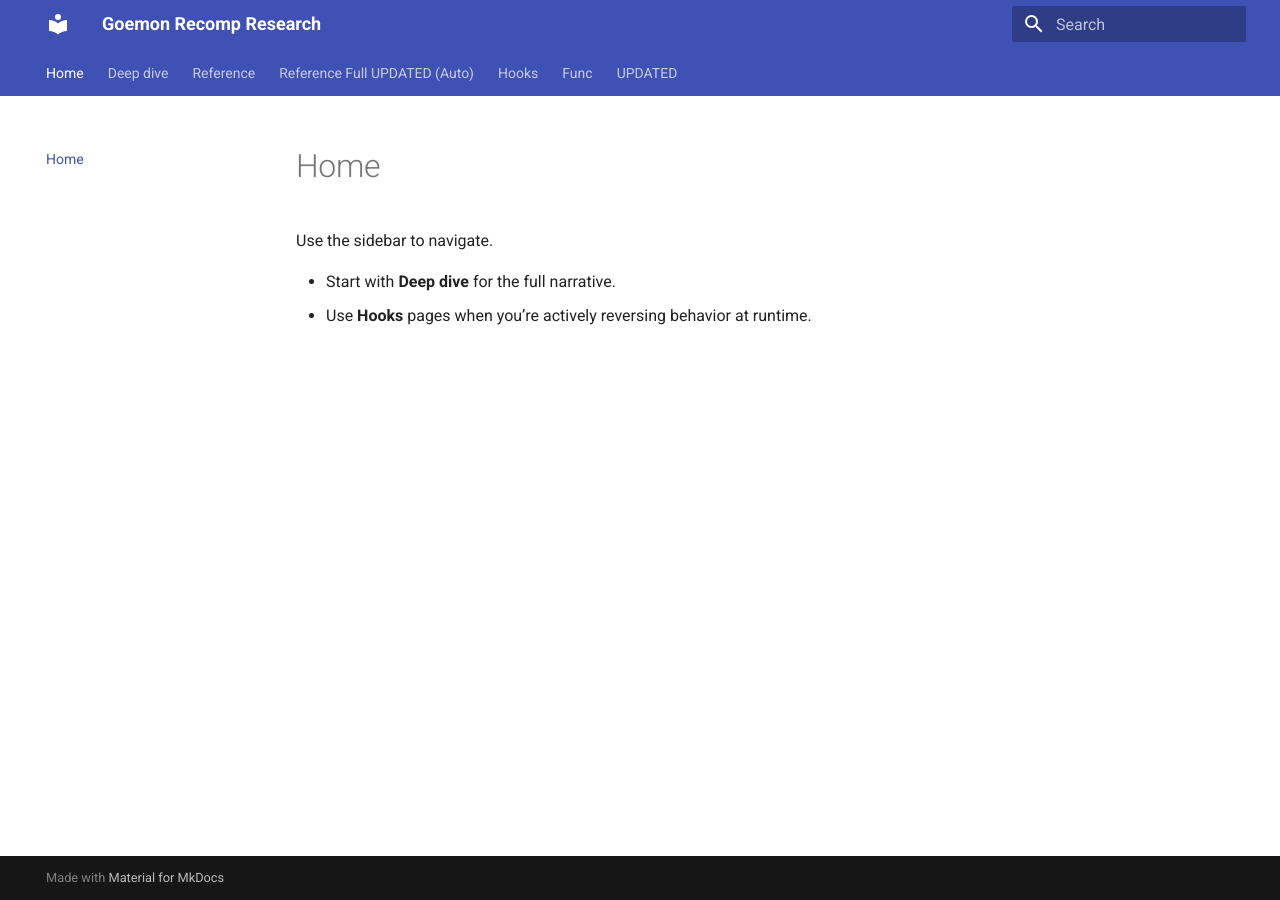
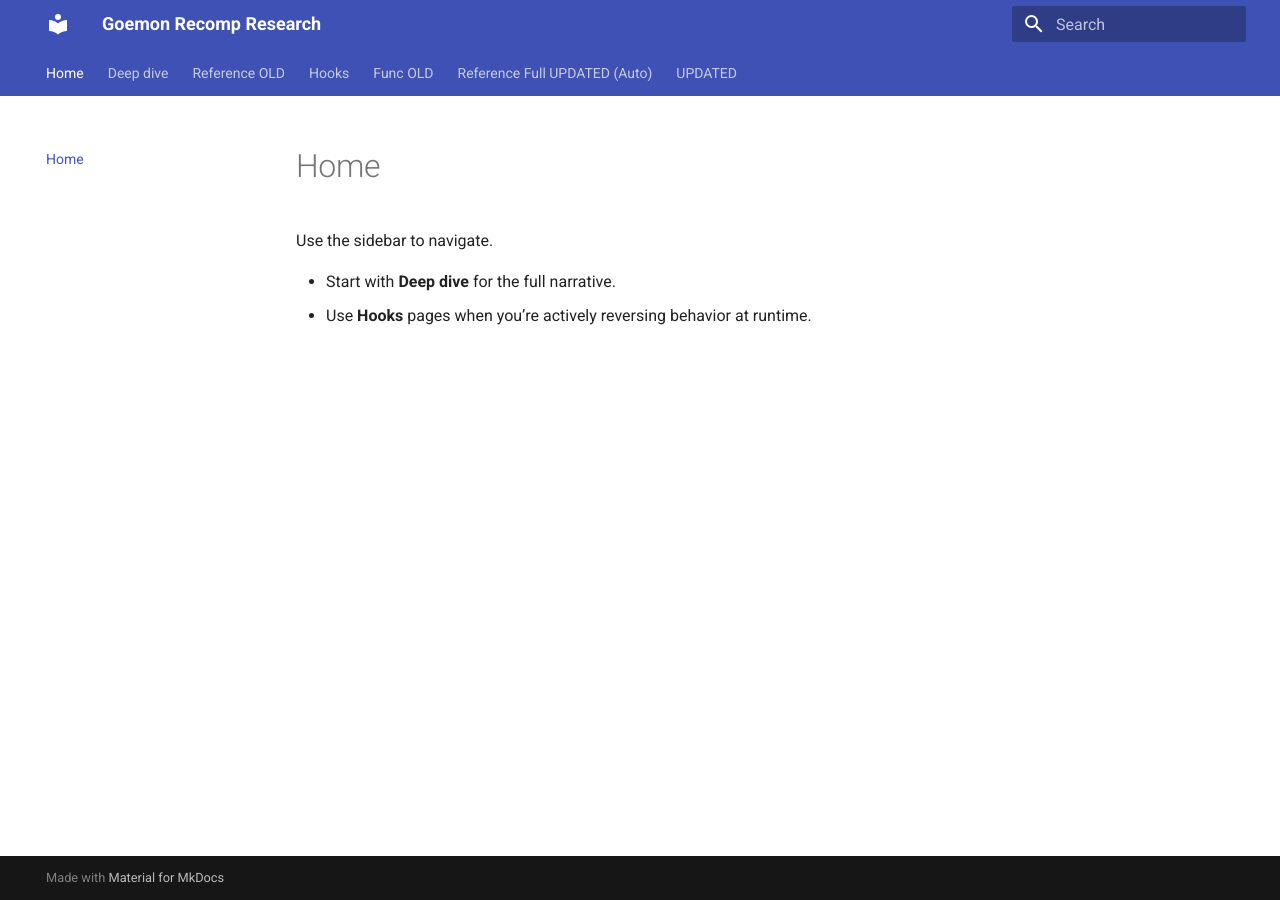
Before and after one commit to sirdankz/goemon-recomp-research, an MkDocs documentation site: the page built from docs/index.md, in a window 1280 px wide. Built offline with MkDocs 1.6.1 and Material for MkDocs 9.7.7, drawn with Linux system fonts in a browser that asks for light colours; some of the changed lines change nothing that is shown.

Commit message:
Refactor navigation structure in mkdocs.yml

```diff
--- a/mkdocs.yml
+++ b/mkdocs.yml
@@ -17,7 +17,7 @@ nav:
   - Home: index.md
   - Deep dive: deep_dive.md
 
-  - Reference:
+  - Reference OLD:
       - Master summarized: master_summarized.md
       - Addresses: addresses.md
       - Globals: globals.md
@@ -27,6 +27,15 @@ nav:
       - Helpers: helpers.md
       - Call graph: call_graph.md
       - Discoveries: discoveries.md
+
+
+  - Hooks:
+      - DD830: hooks/dd830.md
+      - E3B9C: hooks/e3b9c.md
+      - D98E0: hooks/d98e0.md
+
+  - Func OLD:
+      - Functions Index: func/index.md
 
   - Reference Full UPDATED (Auto):
       - Overview: reference/index.md
@@ -39,14 +48,6 @@ nav:
       - Writes/reads index: reference/writes_reads.md
       - Export format / dumps: reference/export_format.md
 
-  - Hooks:
-      - DD830: hooks/dd830.md
-      - E3B9C: hooks/e3b9c.md
-      - D98E0: hooks/d98e0.md
-
-  - Func:
-      - Functions Index: func/index.md
-
   - UPDATED:
       - UPDATED Home: UPDATED/index.md
       - Systems Overview: UPDATED/systems_overview.md
```
